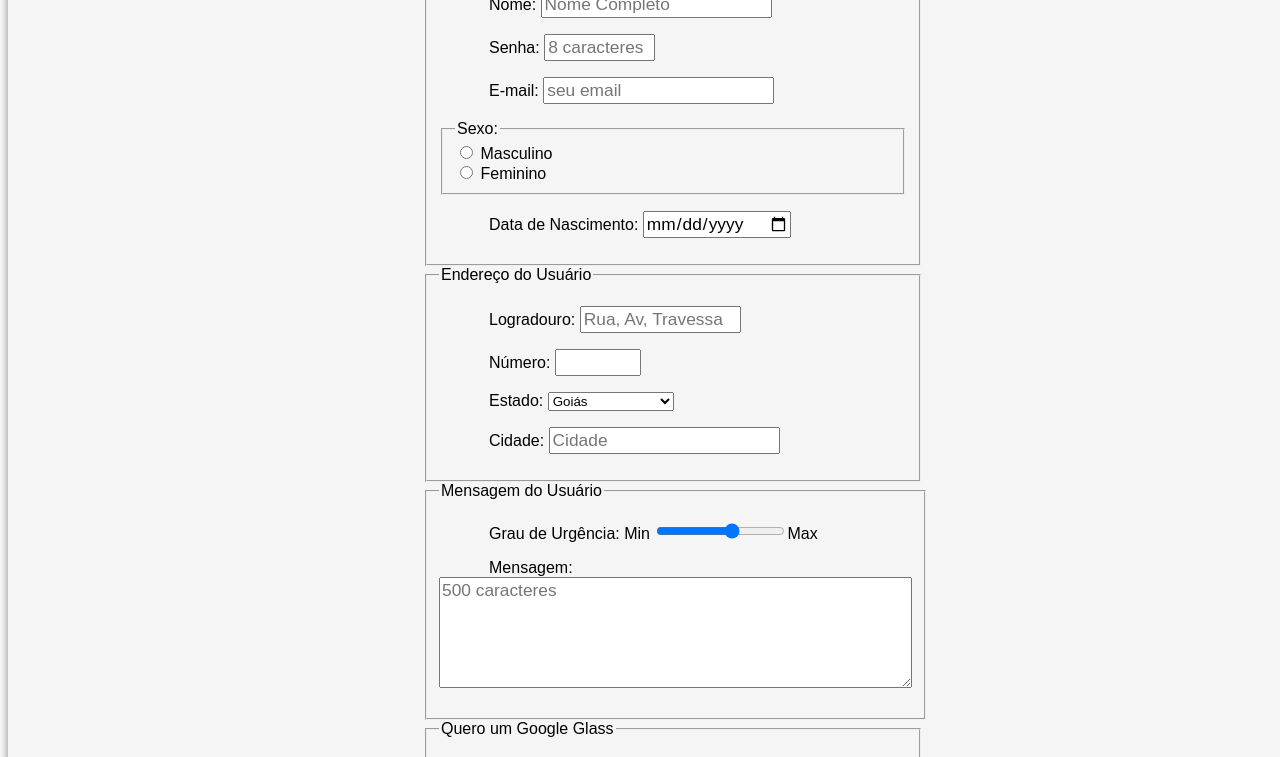
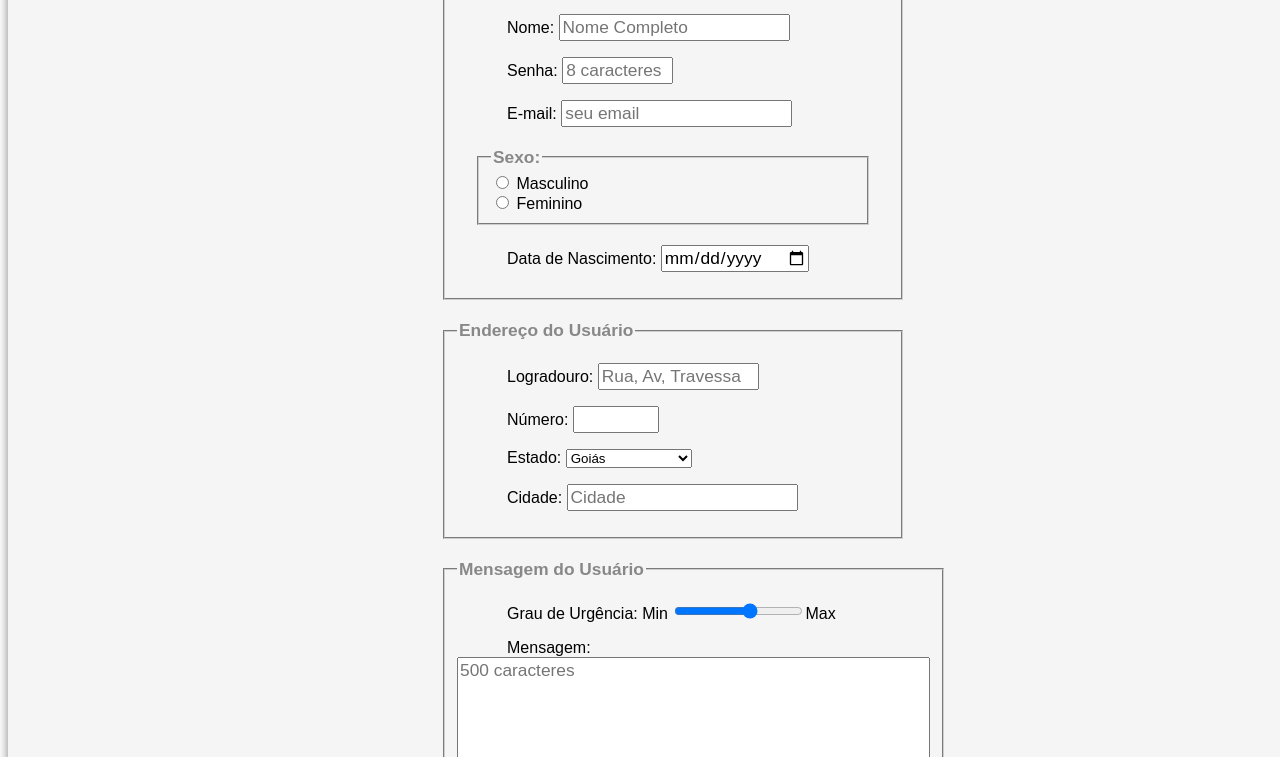
Before and after one commit to Laurahpro/ProjetoGlass, a plain HTML site: page projeto-glass-html5/fale-conosco.html in a window 1280 px wide. Shown: the part 336-1093 px from the top of the page. Drawn offline with Linux system fonts and the light colour scheme; a web font is replaced by a local one.

Commit message:
Update Fale Conosco

```diff
--- a/projeto-glass-html5/_css/form.css
+++ b/projeto-glass-html5/_css/form.css
@@ -14,3 +14,15 @@ input, textarea {
 input:hover textarea:hover {
     background-color: aquamarine;
 }
+
+legend {
+    color: #888888;
+    font-weight: bold;
+    font-size: 13pt;
+    font-family: sans-serif;
+}
+
+fieldset {
+    border-color: #cecece;
+    margin: 20px;
+}
```
